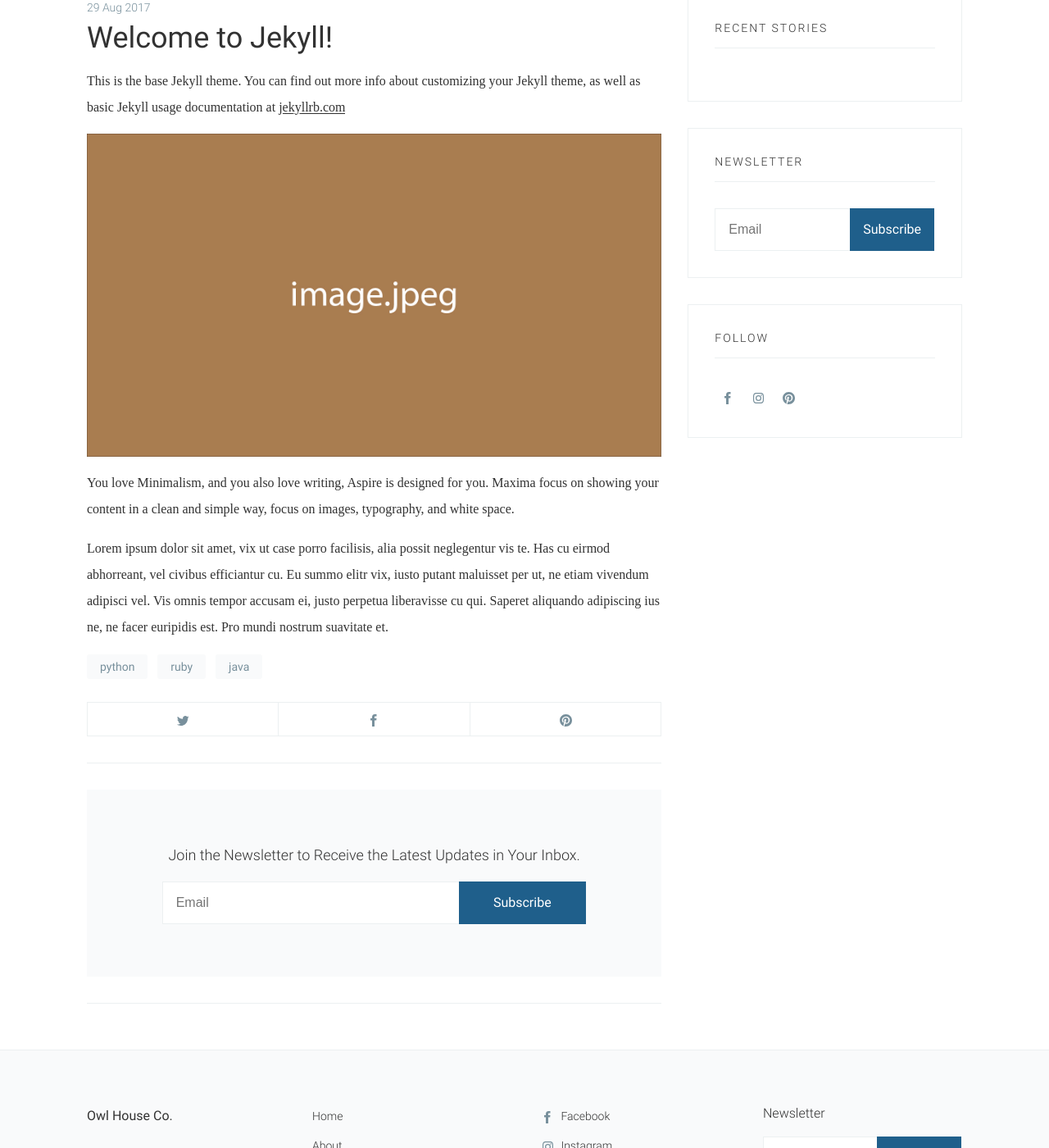
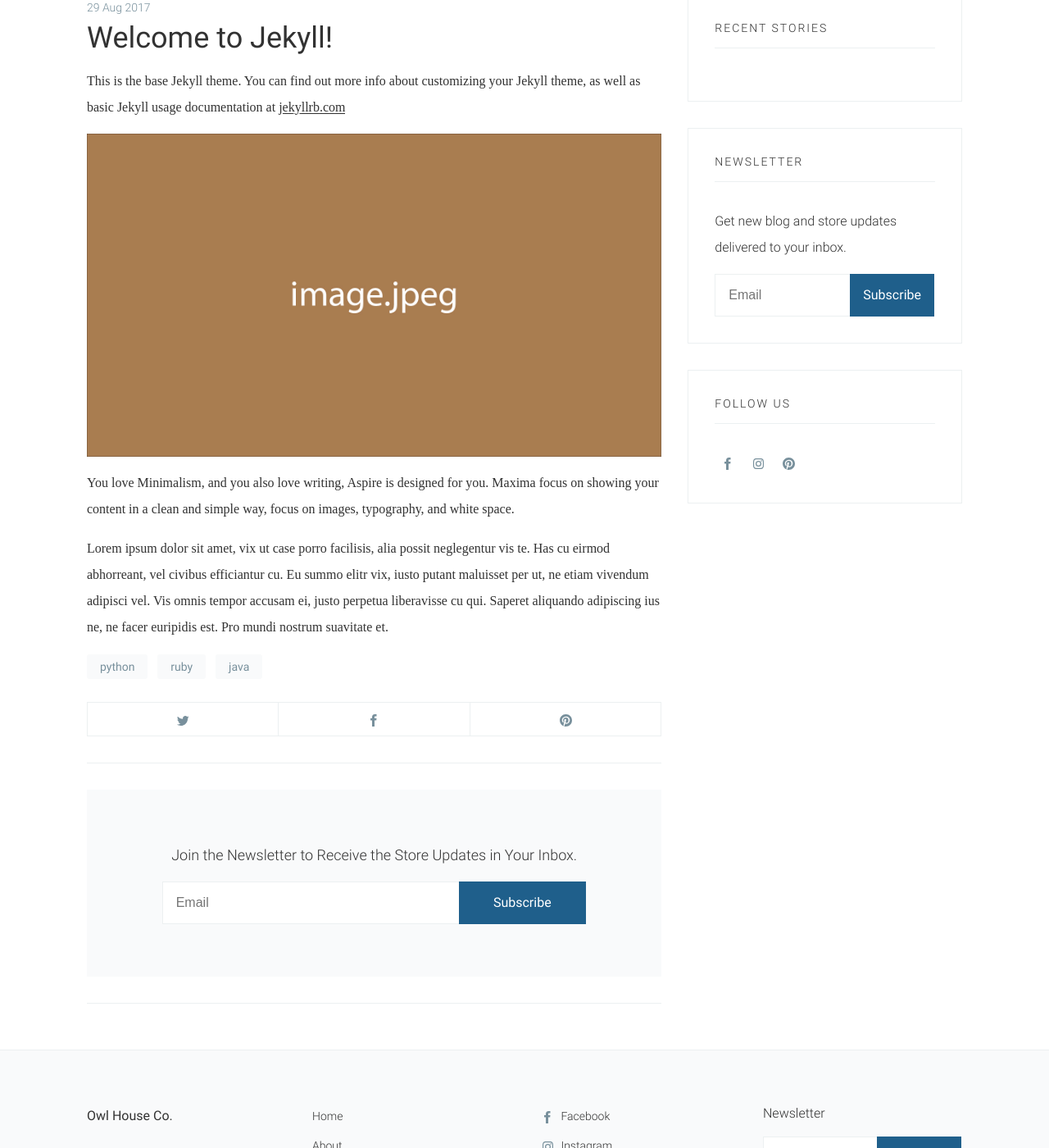
Before and after one commit to btamps/owlhouse, a Jekyll site: the page built from _posts/2017-8-29-ghost-boo-favor-tags.md, in a window 1280 px wide and 1400 px high, scrolled down 679 px. Shown: the whole window at 82% size. Built offline with Jekyll 4.4.1, drawn with Linux system fonts in a browser that asks for light colours; some web fonts are replaced.

Commit message:
new newsletter copy

```diff
--- a/_includes/sidebar/widget-social.html
+++ b/_includes/sidebar/widget-social.html
@@ -1,5 +1,5 @@
 <div class='c-widget'>
-  <h3 class='c-widget__title'>Follow</h3>
+  <h3 class='c-widget__title'>Follow Us</h3>
   <ul class='c-social-widget o-plain-list'>
     {% if site.twitter %}
       <li class='c-social-widget__item'>
--- a/_includes/sidebar/widget-subscribe.html
+++ b/_includes/sidebar/widget-subscribe.html
@@ -1,6 +1,6 @@
 <div class='c-widget'>
   <h3 class='c-widget__title'>Newsletter</h3>
-
+  <p>Get new blog and store updates delivered to your inbox.</p>
   <form method='post'
         target='_blank'
         class='c-subscribe-form'
--- a/_includes/subscribe-form.html
+++ b/_includes/subscribe-form.html
@@ -2,7 +2,7 @@
   <div class='o-grid'>
     <div class='o-grid__col o-grid__col o-grid__col--3-4-m o-grid__col--3-4-l o-grid__col--center'>
 
-      <h5>Join the Newsletter to Receive the Latest Updates in Your Inbox.</h5>
+      <h5>Join the Newsletter to Receive the Store Updates in Your Inbox.</h5>
 
       <form method='post'
             target='_blank'
```
